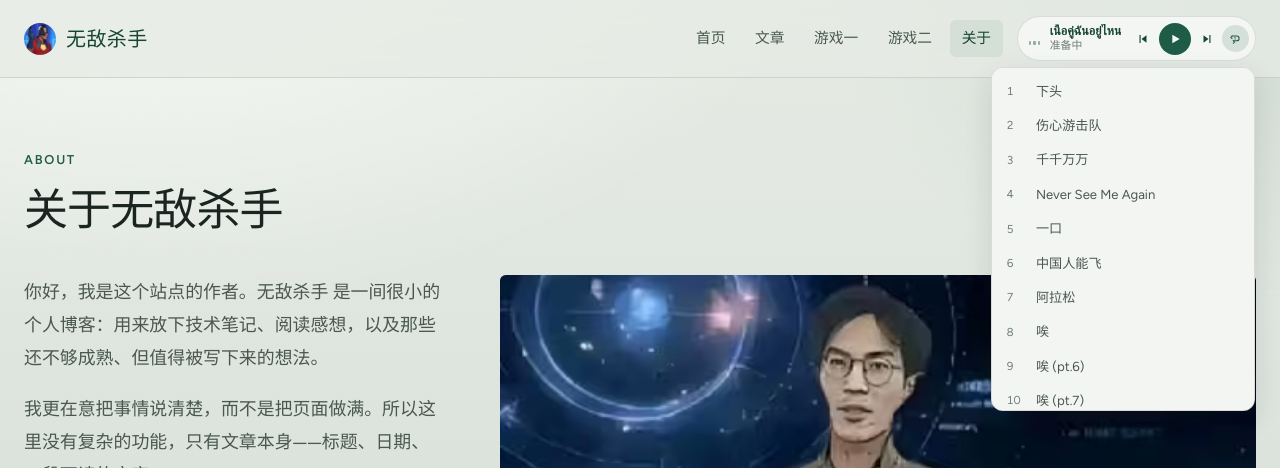
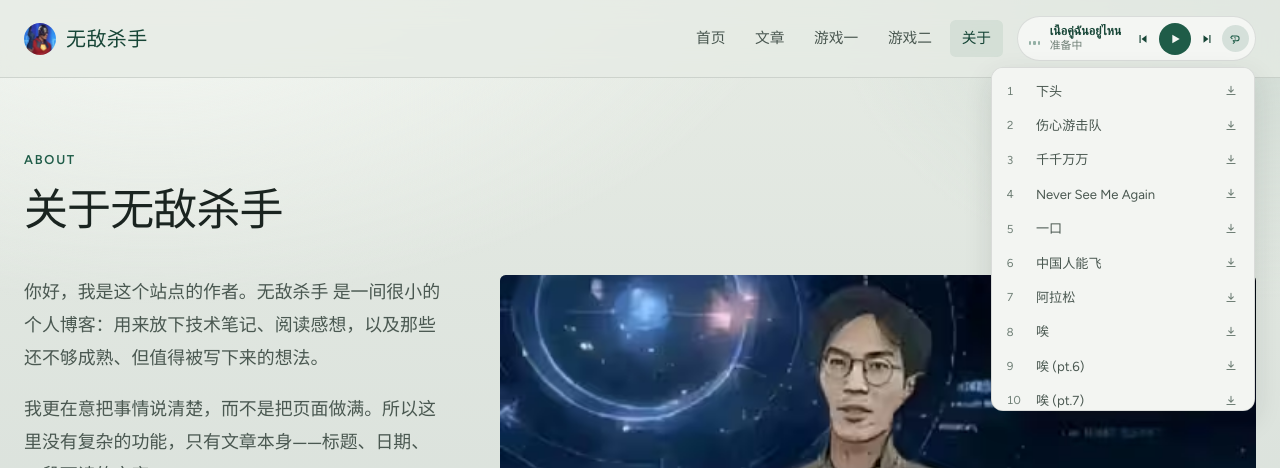
Before and after one commit to Spirited1Killer/my, a Next.js app: page /about in a window 1280 px wide. Both pictures are taken after a click on the button 1143 px from the left and 38 px from the top of the page. Shown: the top 468 px of the page. Built offline with nearby package versions, Linux system fonts and the light colour scheme.

Commit message:
下载功能

```diff
--- a/src/app/globals.css
+++ b/src/app/globals.css
@@ -284,20 +284,14 @@ img {
 
 .audio-player__track {
   display: grid;
-  grid-template-columns: 1.4rem 1fr auto;
+  grid-template-columns: 1fr auto;
   align-items: center;
-  gap: 0.45rem;
+  gap: 0.15rem;
   width: 100%;
   height: 2.15rem;
-  padding: 0 0.55rem;
-  border: none;
+  padding: 0 0.25rem 0 0.2rem;
   border-radius: 0.45rem;
-  background: transparent;
   color: var(--ink-soft);
-  font: inherit;
-  font-size: 0.82rem;
-  text-align: left;
-  cursor: pointer;
   transition: background 0.15s ease, color 0.15s ease;
 }
 
@@ -310,6 +304,25 @@ img {
   background: color-mix(in oklab, var(--pine) 14%, transparent);
   color: var(--pine-deep);
   font-weight: 650;
+}
+
+.audio-player__track-main {
+  display: grid;
+  grid-template-columns: 1.4rem minmax(0, 1fr) auto;
+  align-items: center;
+  gap: 0.45rem;
+  min-width: 0;
+  height: 100%;
+  padding: 0 0.35rem;
+  border: none;
+  border-radius: 0.35rem;
+  background: transparent;
+  color: inherit;
+  font: inherit;
+  font-size: 0.82rem;
+  font-weight: inherit;
+  text-align: left;
+  cursor: pointer;
 }
 
 .audio-player__track-index {
@@ -331,6 +344,23 @@ img {
 .audio-player__track-now {
   font-size: 0.65rem;
   color: var(--pine);
+}
+
+.audio-player__track-download {
+  display: inline-flex;
+  align-items: center;
+  justify-content: center;
+  width: 1.7rem;
+  height: 1.7rem;
+  border-radius: 999px;
+  color: var(--ink-faint);
+  flex-shrink: 0;
+  transition: color 0.15s ease, background 0.15s ease;
+}
+
+.audio-player__track-download:hover {
+  color: var(--pine-deep);
+  background: color-mix(in oklab, var(--pine) 14%, transparent);
 }
 
 @keyframes eq-bounce {
--- a/src/components/AudioPlayer.tsx
+++ b/src/components/AudioPlayer.tsx
@@ -408,12 +408,15 @@ export function AudioPlayer() {
         {TRACKS.map((track, i) => {
           const active = i === index;
           return (
-            <button
+            <div
               key={track.id}
-              type="button"
               role="option"
               aria-selected={active}
               className={`audio-player__track${active ? " is-active" : ""}`}
+            >
+              <button
+                type="button"
+                className="audio-player__track-main"
                 onClick={() => selectTrack(i)}
               >
                 <span className="audio-player__track-index">{i + 1}</span>
@@ -424,6 +427,26 @@ export function AudioPlayer() {
                   </span>
                 ) : null}
               </button>
+              <a
+                className="audio-player__track-download"
+                href={track.src}
+                download={`${track.title}.mp3`}
+                aria-label={`下载 ${track.title}`}
+                title="下载"
+                onClick={(e) => e.stopPropagation()}
+              >
+                <svg viewBox="0 0 24 24" width="14" height="14" aria-hidden>
+                  <path
+                    d="M12 4v10m0 0 4-4m-4 4-4-4M5 18h14"
+                    fill="none"
+                    stroke="currentColor"
+                    strokeWidth="1.8"
+                    strokeLinecap="round"
+                    strokeLinejoin="round"
+                  />
+                </svg>
+              </a>
+            </div>
           );
         })}
       </div>
```
Lines whose indentation alone changed are shown as unchanged.
